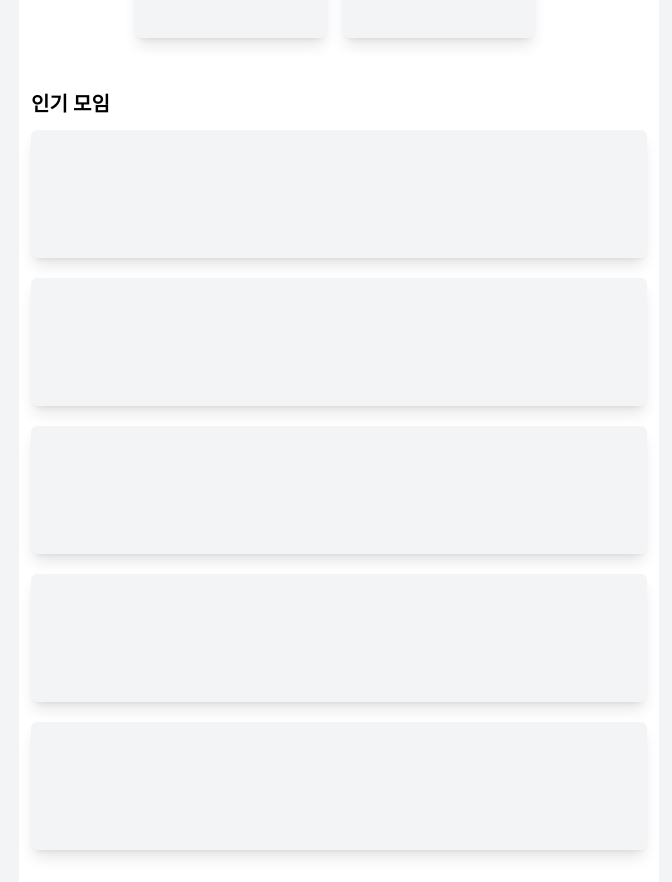
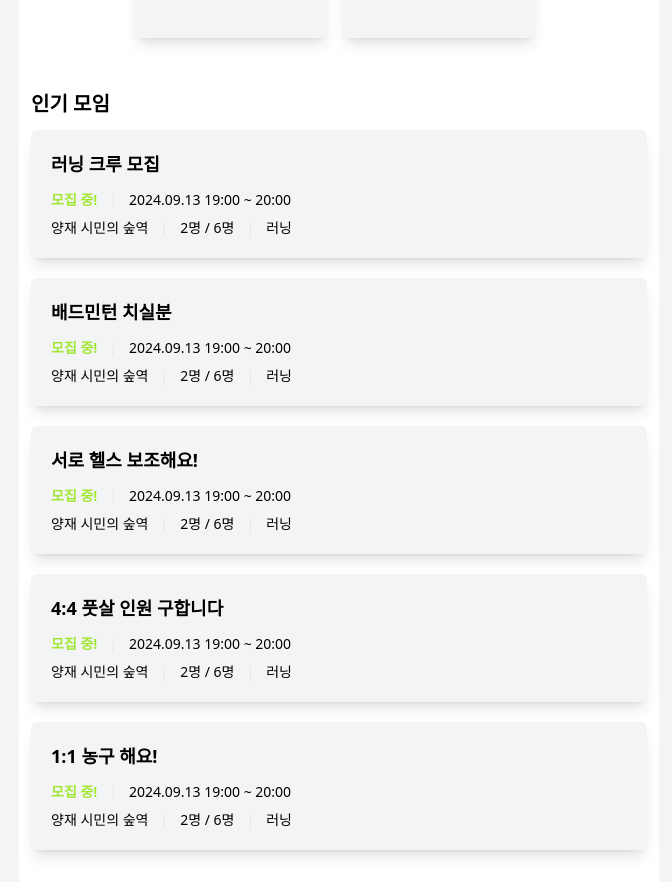
Before and after one commit to prgrms-fe-devcourse/NFE1_2_FitPlace, a React (Vite) app: page / in a window 1280 px wide. Shown: the part 368-1250 px from the top of the page, without its empty margins (301-973 px from the left). Built offline with nearby package versions, Linux system fonts and the light colour scheme.

Commit message:
feat:인기종목 / 인기모임 컴포넌트 생성

```diff
--- a/src/components/Health_post.tsx
+++ b/src/components/Health_post.tsx
@@ -1,8 +1,22 @@
 import React from "react";
 
-const Health_post = () => {
+const Health_post = ({ title }) => {
   return (
-    <div className="bg-gray-100 h-32 w-full rounded-md shadow-lg mb-5"></div>
+    <div className="bg-gray-100 h-32 w-full rounded-md shadow-lg mb-5 p-5 flex flex-col">
+      <p className="font-bold text-lg mb-3">{title}</p>
+      <div className="mb-2 text-sm flex">
+        <p className="text-lime-400 font-bold">모집 중!</p>
+        <span className="mx-3 opacity-5">|</span>
+        2024.09.13 19:00 ~ 20:00
+      </div>
+      <div className="text-sm flex">
+        양재 시민의 숲역
+        <span className="mx-3 opacity-5">|</span>
+        2명 / 6명
+        <span className="mx-3 opacity-5">|</span>
+        러닝
+      </div>
+    </div>
   );
 };
 
--- a/src/pages/Mainpage.tsx
+++ b/src/pages/Mainpage.tsx
@@ -24,11 +24,11 @@ const Mainpage = () => {
       <section>
         <p className="font-bold mt-11 text-xl mb-3">인기 모임</p>
         <div className="h-1/2">
-          <Health_post />
-          <Health_post />
-          <Health_post />
-          <Health_post />
-          <Health_post />
+          <Health_post title={"러닝 크루 모집"} />
+          <Health_post title={"배드민턴 치실분"} />
+          <Health_post title={"서로 헬스 보조해요!"} />
+          <Health_post title={"4:4 풋살 인원 구합니다"} />
+          <Health_post title={"1:1 농구 해요!"} />
         </div>
       </section>
     </div>
```
